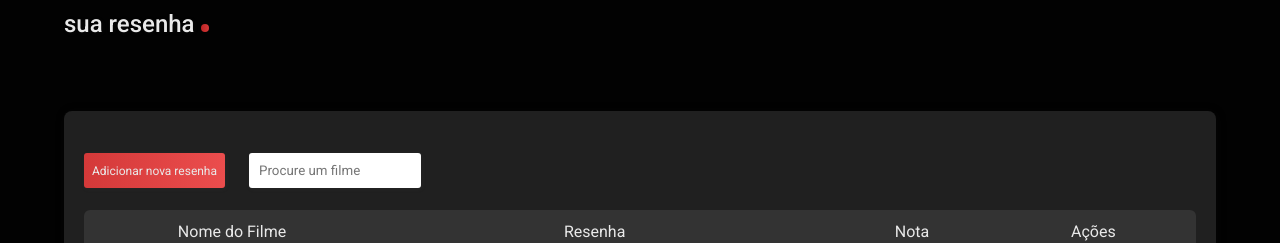
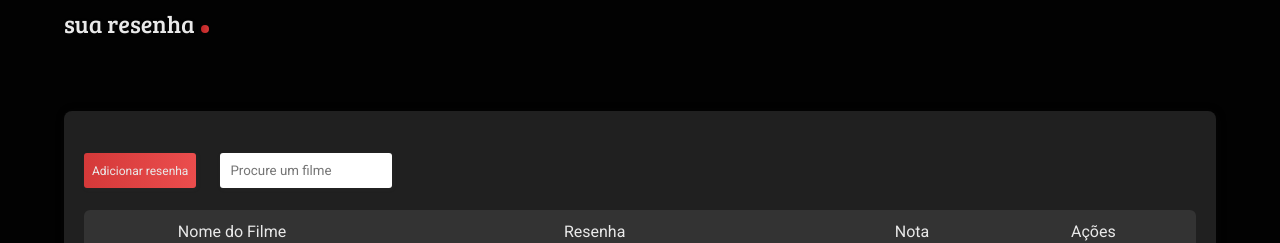
Before and after one commit to livialeall/crud_resenha_filme_front, a React (Vite) app in the folder crud_resenha_filme/: page / in a window 1280 px wide. Shown: the top 243 px of the page. Built offline with nearby package versions, Linux system fonts and the light colour scheme; no server answers.

Commit message:
font-family

```diff
--- a/crud_resenha_filme/src/pages/home.tsx
+++ b/crud_resenha_filme/src/pages/home.tsx
@@ -59,7 +59,7 @@
     <div className="g-24 component-div">
       <div className="g-24 align-stretch m-6">
         <button onClick={openModal} className="rounded-3 shadow-lighter active">
-          Adicionar nova resenha
+          Adicionar resenha
         </button>
         <input
           type="search"
--- a/crud_resenha_filme/src/ui/styles/index.css
+++ b/crud_resenha_filme/src/ui/styles/index.css
@@ -1,8 +1,9 @@
-@import url('https://fonts.googleapis.com/css2?family=Roboto:ital,wght@0,100;0,300;0,400;0,500;0,700;0,900;1,100;1,300;1,400;1,500;1,700;1,900&display=swap');
+@import url('https://fonts.googleapis.com/css2?family=Bree+Serif&family=Roboto:ital,wght@0,100;0,300;0,400;0,500;0,700;0,900;1,100;1,300;1,400;1,500;1,700;1,900&display=swap');
 @import url('https://fonts.googleapis.com/css2?family=Righteous&display=swap');
 @import url('../styles/modal.css');
 @import url('../styles/grid.css');
 @import url('../styles/notification.css');
+
 /* Resetar estilos */
 * {
   margin: 0;
@@ -11,6 +12,12 @@
 }
 
 /* Fonte e Pesos */
+
+.bree-serif-regular {
+  font-family: "Bree Serif", serif;
+  font-weight: 400;
+  font-style: normal;
+}
 
 .roboto-light {
   font-family: "Roboto", system-ui;
@@ -111,7 +118,7 @@
 }
 
 h1{
-  font-family: "Roboto", system-ui;
+  font-family: "Bree Serif", system-ui;
   font-weight: 500;
   font-style: normal;
   font-size: x-large;
```
